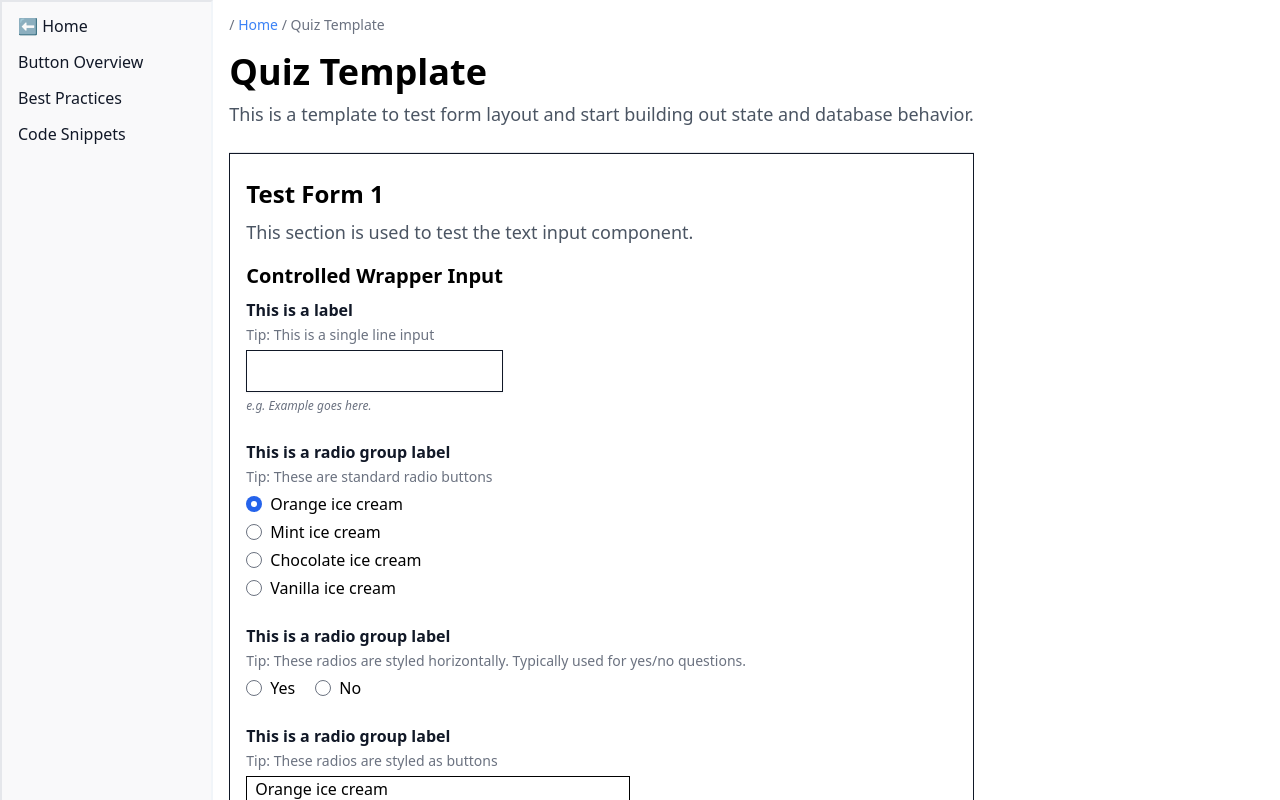
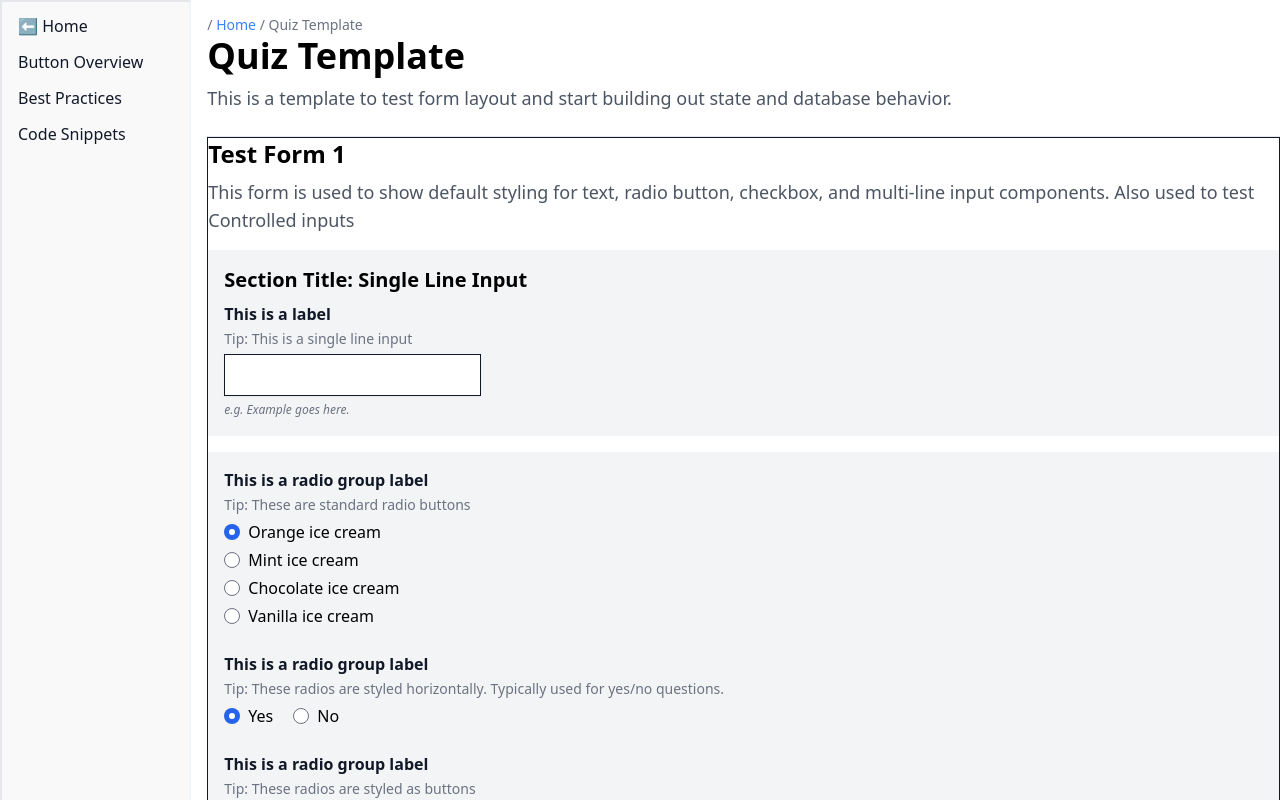
Before and after one commit to tayv/Project-Bubblegum, a Next.js app: page /forms/quiz-template in a window 1280 px wide. Shown: the top 800 px of the page. Built offline with nearby package versions, Linux system fonts and the light colour scheme.

Commit message:
Added Section component and refactored quiz template styling

```diff
--- a/components/layout/Heading.tsx
+++ b/components/layout/Heading.tsx
@@ -16,16 +16,16 @@ const Heading: FC<HeadingProps> = ({
     const renderHeading = ({size, text, type, id}: HeadingProps) => {
       switch (size) {
         case "h1":
-          return (type==="primary") && <h1 id={id} className="text-4xl font-bold pt-4 pb-2 divide-y">{text}</h1> || (type==="secondary") && <h1 id={id} className="text-4xl font-bold pt-4 pb-2 text-slate-500">{text}</h1>
+          return (type==="primary") && <h1 id={id} className="text-4xl font-bold pb-2 divide-y">{text}</h1> || (type==="secondary") && <h1 id={id} className="text-4xl font-bold pb-2 text-slate-500">{text}</h1>
 
         case "h2":
-          return (type==="primary") && <h2 id={id} className="text-2xl font-bold pt-4 pb-2">{text} </h2> || (type==="secondary") && <h2 id={id} className="text-2xl font-bold pt-4 pb-2 text-slate-500">{text} </h2>
+          return (type==="primary") && <h2 id={id} className="text-2xl font-bold pb-2">{text} </h2> || (type==="secondary") && <h2 id={id} className="text-2xl font-bold pb-2 text-slate-500">{text} </h2>
 
         case "h3":
-          return (type==="primary") && <h3 id={id} className="text-xl font-bold pt-4 pb-2">{text}</h3> || (type==="secondary") && <h3 id={id} className="text-xl font-bold pt-4 pb-2 text-slate-500">{text}</h3>
+          return (type==="primary") && <h3 id={id} className="text-xl font-bold pb-2">{text}</h3> || (type==="secondary") && <h3 id={id} className="text-xl font-bold pb-2 text-slate-500">{text}</h3>
 
         case "h4":
-        return (type==="primary") && <h4 id={id} className="text-lg font-bold pt-4 pb-2">{text}</h4> || (type==="secondary") && <h4 id={id} className="text-lg font-bold pt-4 pb-2 text-slate-500">{text}</h4>
+        return (type==="primary") && <h4 id={id} className="text-lg font-bold pb-2">{text}</h4> || (type==="secondary") && <h4 id={id} className="text-lg font-bold pb-2 text-slate-500">{text}</h4>
 
         default:
           return null;
--- /dev/null
+++ b/components/layout/Section.tsx
@@ -0,0 +1,13 @@
+import { FC, ReactNode } from 'react'
+
+
+const Section = ({children}: any) => {
+
+  return (
+    <section className="mt-4 p-4 bg-gray-100">
+     {children}
+    </section>
+  )
+}
+
+export default Section
--- a/pages/forms/quiz-template.tsx
+++ b/pages/forms/quiz-template.tsx
@@ -6,8 +6,8 @@ import { FC } from 'react'
 import { useForm } from 'react-hook-form'
 import WrapperInput from '@components/controlled-wrappers/WrapperInput'
 import HelpMessage from '@components/helpers/HelpMessage'
-import { RadioButton } from '@components/atoms/RadioButton'
 import WrapperRadioGroup from '@components/controlled-wrappers/WrapperRadioGroup'
+import Section from '@components/layout/Section'
 
 // data for Breadcrumbs
 const crumbs = [
@@ -77,10 +77,11 @@ const QuizTemplate: FC = () => {
       <br />
       <hr />
 
-      <form className="border border-gray-900 py-2 px-4" onSubmit={ onSubmit }>
+      <form className="border border-gray-900" onSubmit={ onSubmit }>
         <Heading text="Test Form 1" size="h2" type="primary"/>
-        <Paragraph text="This section is used to test the text input component." size="standard" type="primary" />
-        <Heading text="Controlled Wrapper Input" size="h3" type="primary"/>
+        <Paragraph text="This form is used to show default styling for text, radio button, checkbox, and multi-line input components. Also used to test Controlled inputs" size="standard" type="primary" />
+        <Section>
+          <Heading text="Section Title: Single Line Input" size="h3" type="primary"/>
           <WrapperInput
             name="singleInput"
             label="This is a label"
@@ -100,9 +101,9 @@ const QuizTemplate: FC = () => {
               customRegEx={null}
             />
           </WrapperInput>
+        </Section>
 
-        <br />
-
+        <Section>
           <WrapperRadioGroup
             name="standardRadio"
             groupLabel="This is a radio group label"
@@ -123,7 +124,7 @@ const QuizTemplate: FC = () => {
             tipText="Tip: These radios are styled horizontally. Typically used for yes/no questions."
             control={control}
             style="horizontal"
-          defaultValue="mint"
+            defaultValue="yes"
             options={ [
               {value: "yes", label: "Yes"},
               {value: "no", label: "No"},
@@ -136,16 +137,15 @@ const QuizTemplate: FC = () => {
             tipText="Tip: These radios are styled as buttons"
             control={control}
             style="button"
-          defaultValue="chocolate"
+            defaultValue="chocolate-button"
             options={ [
               {value: "orange-button", label: "Orange ice cream"},
               {value: "mint-button", label: "Mint ice cream"},
               {value: "chocolate-button", label: "Chocolate ice cream"},
               {value: "vanilla-button", label: "Vanilla ice cream"}] }
           />
+        </Section>
 
-        <br />
-        <br />
         <button className="block border-gray-900 bg-gray-300 border px-2 py-1" type="button" onClick={ () => {
             const testGetVal = getValues("standardRadio")
             console.log(testGetVal)
```
Lines whose indentation alone changed are shown as unchanged.
